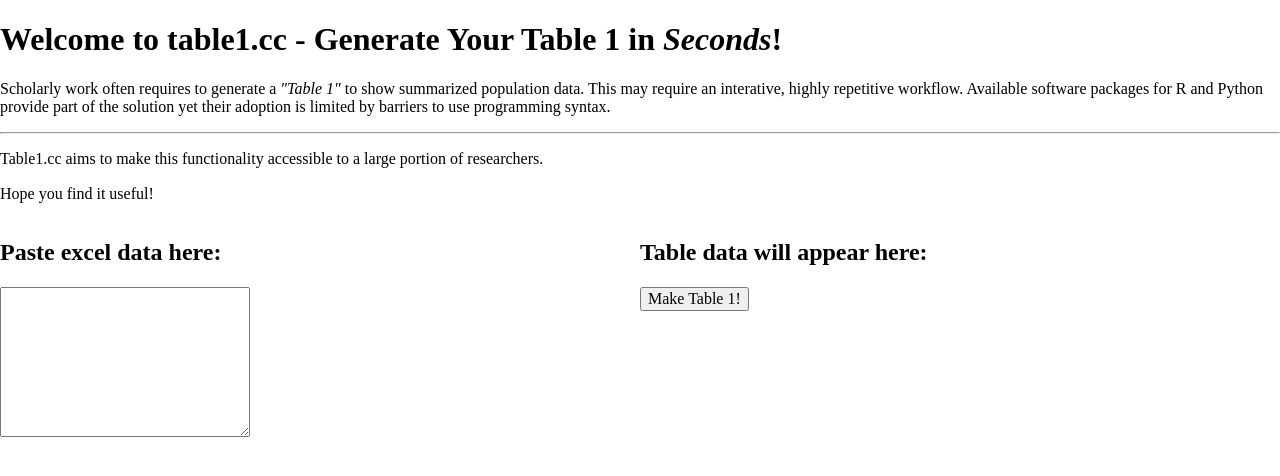
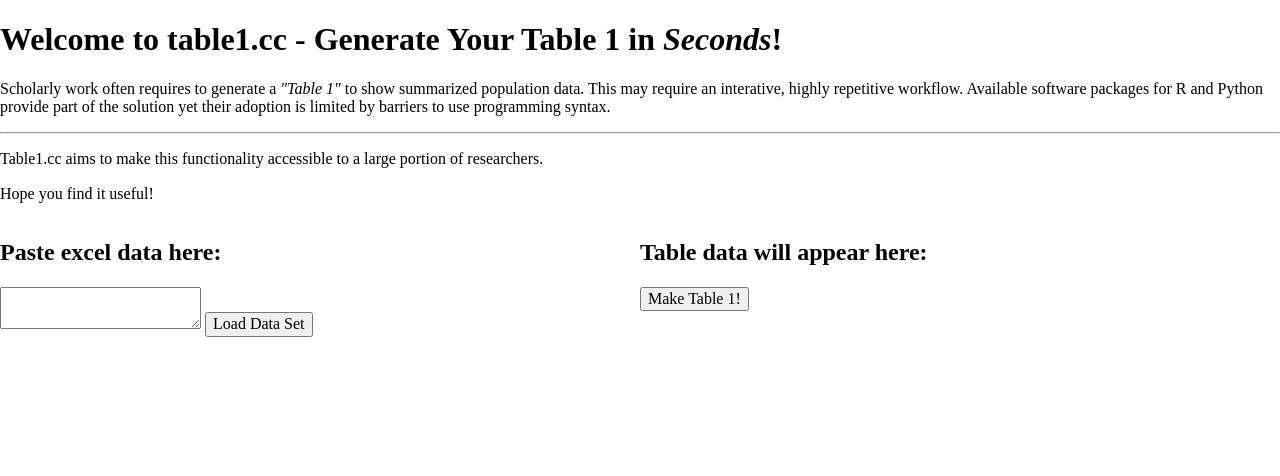
Before and after one commit to christian-geier/table1.cc, a Flask app: page / in a window 1280 px wide. Shown: the top 476 px of the page. Run offline with Flask 2, Linux system fonts and the light colour scheme; some libraries are stand-ins or nearby versions.

Commit message:
now using wtforms

```diff
--- a/app.py
+++ b/app.py
@@ -1,12 +1,25 @@
 from flask import Flask, escape, request, render_template, url_for
 
+from flask_wtf import FlaskForm
+from wtforms import TextAreaField, SubmitField
+from wtforms.validators import DataRequired
+from wtforms.widgets import TextArea
+
 app = Flask(__name__)
+app.config['SECRET_KEY'] = "very_secret"
+
+
+class PasteForm(FlaskForm):
+    excel_data = TextAreaField(u'Text', id="pastein", widget=TextArea(), validators=[DataRequired()])
+    submit = SubmitField('Load Data Set')
 
 @app.route('/', methods=['GET', 'POST'])
 def index():
 
     if request.method=='POST':
-        value = request.form['value']
-        print("The value is:" + str(value))
+        body = request.form['excel_data']
+        print("The value is:" + str(body))
 
-    return render_template('index.html')
+
+    paste_form = PasteForm()
+    return render_template('index.html', form=paste_form)
--- /dev/null
+++ b/config.py
@@ -0,0 +1,4 @@
+import os
+
+class Config(object):
+    SECRET_KEY = os.environ.get('SECRET_KEY') or 'you-will-neverEVR!-guess'
--- a/templates/index.html
+++ b/templates/index.html
@@ -38,11 +38,12 @@
 
 <div class="container">
     <div class="column">
-      <div>
+      <form method="post">
         <h2>Paste excel data here:</h2>
-            <textarea id="pastein" name="excel_data" style="width:250px;height:150px;"></textarea><br>
-
-      </div>
+            {{form.hidden_tag()}}
+            {{ form.excel_data() }}
+            {{ form.submit() }}
+      </form>
     </div>
 
     <div class="column">
```
Also changed, not shown: 1 other file.
